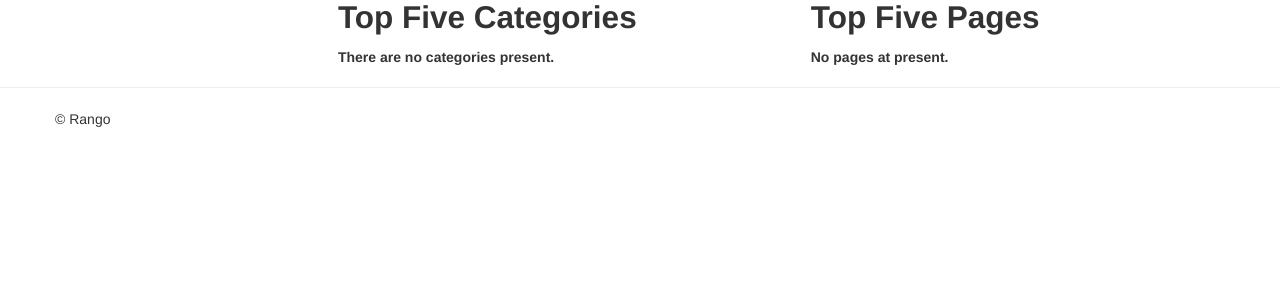
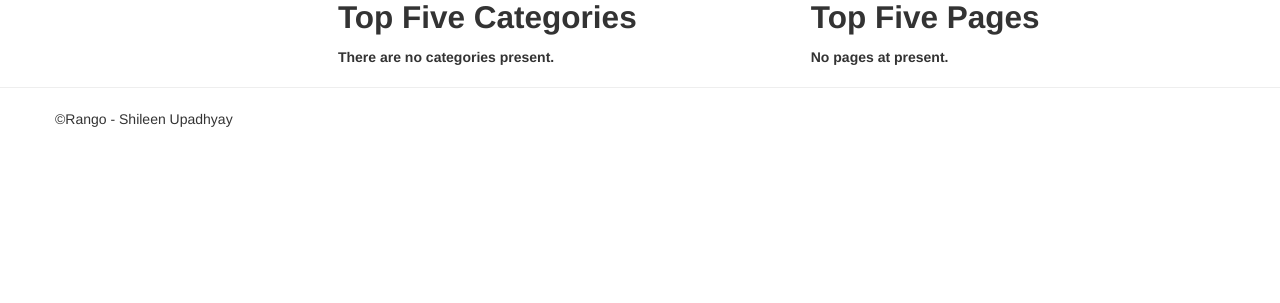
Before and after one commit to shileen/rango, a Django app: template code/tango_with_django_project/templates/rango/index.html in a window 1280 px wide. Shown: the part 423-726 px from the top of the page. Run offline with Django 3.2, Linux system fonts and the light colour scheme; the template is opened without the code that fills it, so the values that code supplies are empty.

Commit message:
Copyright and owner info

```diff
--- a/code/tango_with_django_project/templates/rango/base.html
+++ b/code/tango_with_django_project/templates/rango/base.html
@@ -99,7 +99,7 @@
 <hr>
 <footer>
     <div class="container">
-        <p>&copy; Rango</p>
+        <p>&copy;Rango - Shileen Upadhyay</p>
     </div>
 </footer>
     <script src="{% static 'js/jquery-2.2.4.min.js' %}"></script>
```
